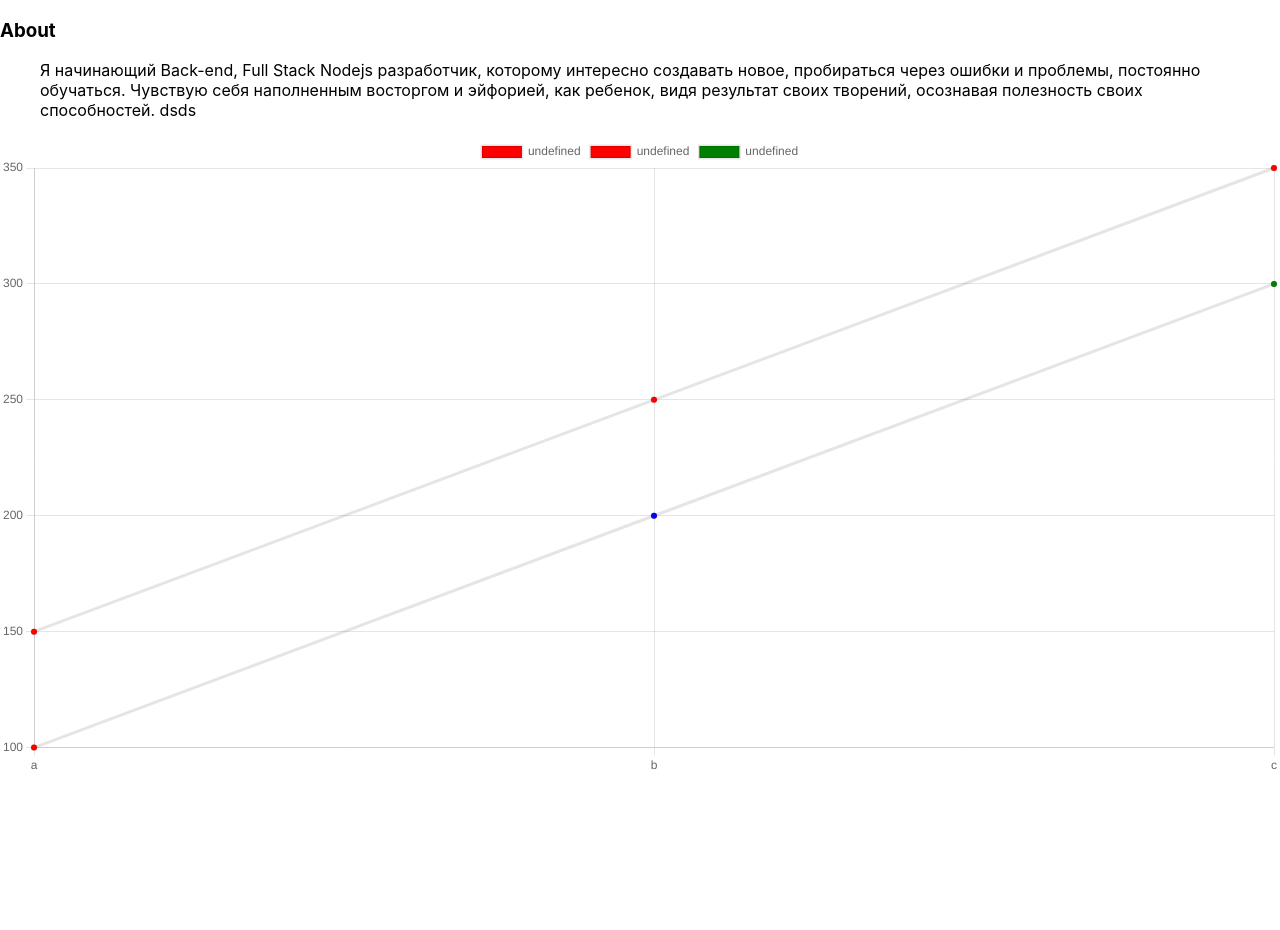
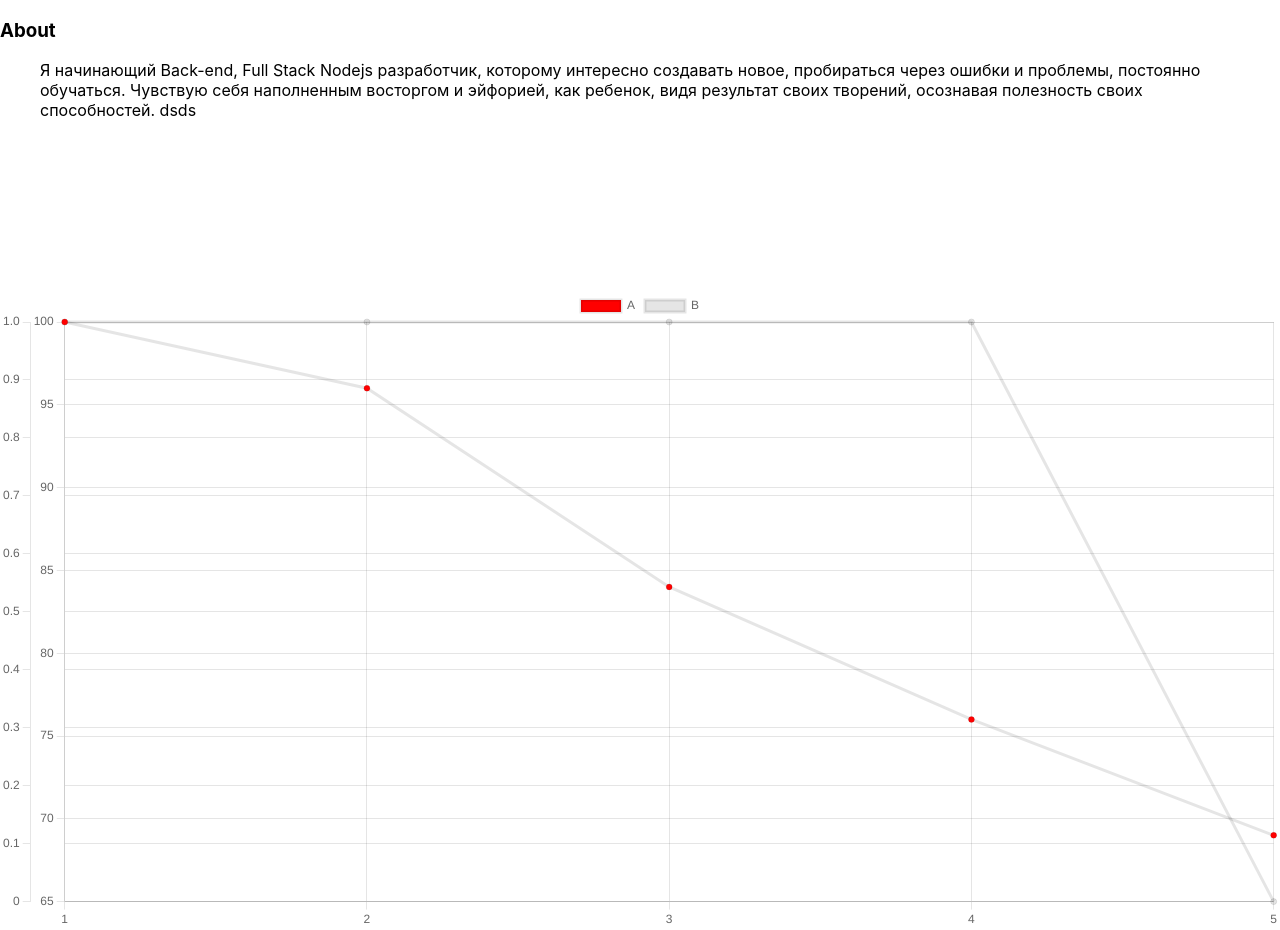
Before and after one commit to illusionoff/reactcriptoarbitr_test, a React (Create React App) app in the folder example/: page / in a window 1280 px wide. Built offline with nearby package versions, Linux system fonts and the light colour scheme.

Commit message:
test Chart.js 3 two grafics

```diff
--- a/example/src/components/Chart.js
+++ b/example/src/components/Chart.js
@@ -1,5 +1,12 @@
 import React from 'react';
 import { Line } from 'react-chartjs-2';
+
+
+// 1,0.61495762,0.61202401,0.61756266,0.6190815,-0.00553865,-0.00412388,1625823192271,1625823192373,true
+// 2,0.61495762,0.61202401,0.61756266,0.6190815,-0.00553865,-0.00412388,1625823192584,1625823192492,true
+// 3,0.61492768,0.61202401,0.61755264,0.6190815,-0.00552863,-0.00415382,1625823192830,1625823192492,false
+// 4,0.61439874,0.61202401,0.61800354,0.6190815,-0.00597953,-0.00468276,1625823193001,1625823192492,false
+
 // Chart.defaults.global.legend.display = false; // eslint-disable-next-line no-unused-vars
 // const chart = new Chart(ctx, {
 //   type: "doughnut",
@@ -16,9 +23,10 @@ import { Line } from 'react-chartjs-2';
 //     responsive: false,
 //   },
 // });
-
+// let canvas = document.getElementById("myChart");
 const data = canvas => {
   const ctx = canvas.getContext('2d');
+  console.log('ctx=', ctx);
   const gradient = ctx.createLinearGradient(100, 0, 100, 2);
   // const g = ctx.createLinearGradient(...);
   // const data = [{ x: 'Jan', net: 100, cogs: 50, gm: 50 }, { x: 'Feb', net: 120, cogs: 55, gm: 75 }];
@@ -48,39 +56,82 @@ const data = canvas => {
   //   },
   // };
   return {
-    backgroundColor: gradient,
-    labels: ['a', 'b', 'c'],
+    // backgroundColor: gradient,
+    // labels: ['a', 'b', 'c'],
+    // datasets: [{
+    //   label: 'test label',
+    //   backgroundColor: ['red', 'blue', 'green'],
+    //   data: [100, 200, 300]
+    //   // ...the rest
+    // },
+    // {
+    //   backgroundColor: ['red',
+    //     'red',
+    //     'red'
+    //   ],
+    //   data: [150, 250, 350]
+    //   // ...the rest
+    // },
+    //   // {
+    //   //   backgroundColor: ['green',
+    //   //     'green',
+    //   //     'green'
+    //   //   ],
+    //   //   data: [{ id: 'Sales', nested: { value: 1500 } }, { id: 'Purchases', nested: { value: 500 } }],
+    //   //   options: {
+    //   //     parsing: {
+    //   //       xAxisKey: 'id',
+    //   //       yAxisKey: 'nested.value'
+    //   //     }
+    //   //   }
+    //   //   // ...the rest
+    //   // }
+    // ],
+    // options: {
+    //   responsive: false
+    // }
+
+
+
+    labels: ['1', '2', '3', '4', '5'],
     datasets: [{
-      backgroundColor: ['red', 'blue', 'green'],
-      data: [100, 200, 300]
-      // ...the rest
-    },
-    {
-      backgroundColor: ['red',
-        'red',
-        'red'
-      ],
-      data: [150, 250, 350]
-      // ...the rest
-    },
-    {
-      backgroundColor: ['green',
-        'green',
-        'green'
-      ],
-      data: [{ id: 'Sales', nested: { value: 1500 } }, { id: 'Purchases', nested: { value: 500 } }],
-      options: {
-        parsing: {
-          xAxisKey: 'id',
-          yAxisKey: 'nested.value'
-        }
-      }
-      // ...the rest
-    }],
+      label: 'A',
+      yAxisID: 'A',
+      backgroundColor: ['red', 'red', 'red', 'red', 'red'],
+      color: 'blue',
+      data: [100, 96, 84, 76, 69]
+    }, {
+      label: 'B',
+      yAxisID: 'B',
+      data: [1, 1, 1, 1, 0]
+    }]
+
+
+
+
+
 
   };
 }
 
+
+const options = {
+  scales: {
+    yAxes: [{
+      id: 'A',
+      type: 'linear',
+      position: 'left',
+    }, {
+      id: 'B',
+      type: 'linear',
+      position: 'right',
+      ticks: {
+        max: 1,
+        min: 0
+      }
+    }]
+  }
+}
 export const Chart = () => {
   // const ref = useRef();
   return (
@@ -91,15 +142,17 @@ export const Chart = () => {
           Я начинающий Back-end, Full Stack Nodejs разработчик, которому интересно создавать новое, пробираться через ошибки и проблемы, постоянно обучаться.
           Чувствую себя наполненным восторгом и эйфорией, как ребенок, видя результат своих творений, осознавая полезность своих способностей. dsds
                 </blockquote>
-        <Line data={data}
-        // ref={ref}
-        // width={100}
-        // height={50}
-        // options={{ maintainAspectRatio: false }}
-        />
         <div>
           <canvas id="myChart"></canvas>
         </div>
+        <Line data={data}
+          // ref={ref}
+          // width={100}
+          // height={50}
+          // options={{ maintainAspectRatio: false }}
+          options={options}
+        />
+
       </div >
     </div>
   )
```
